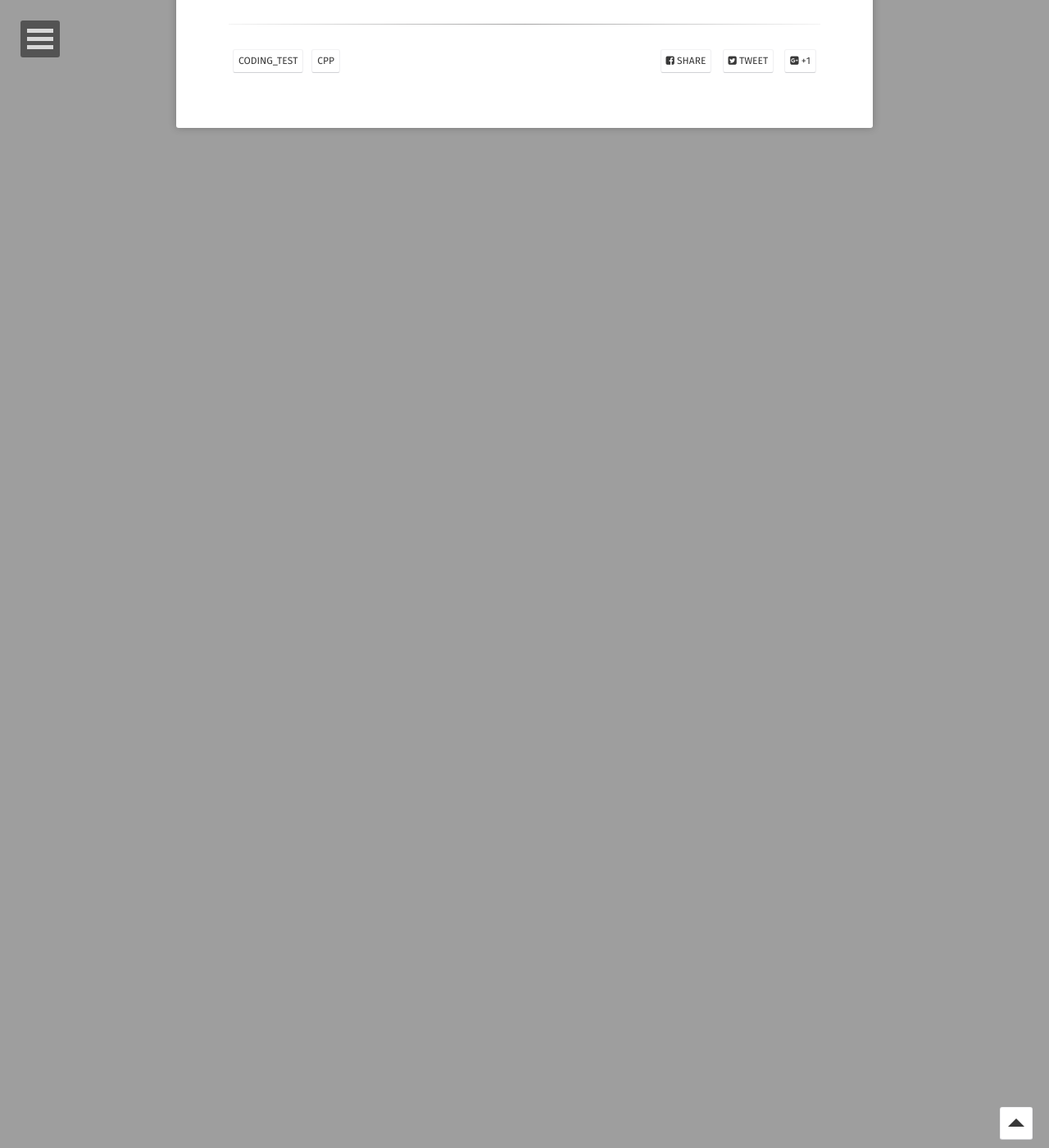
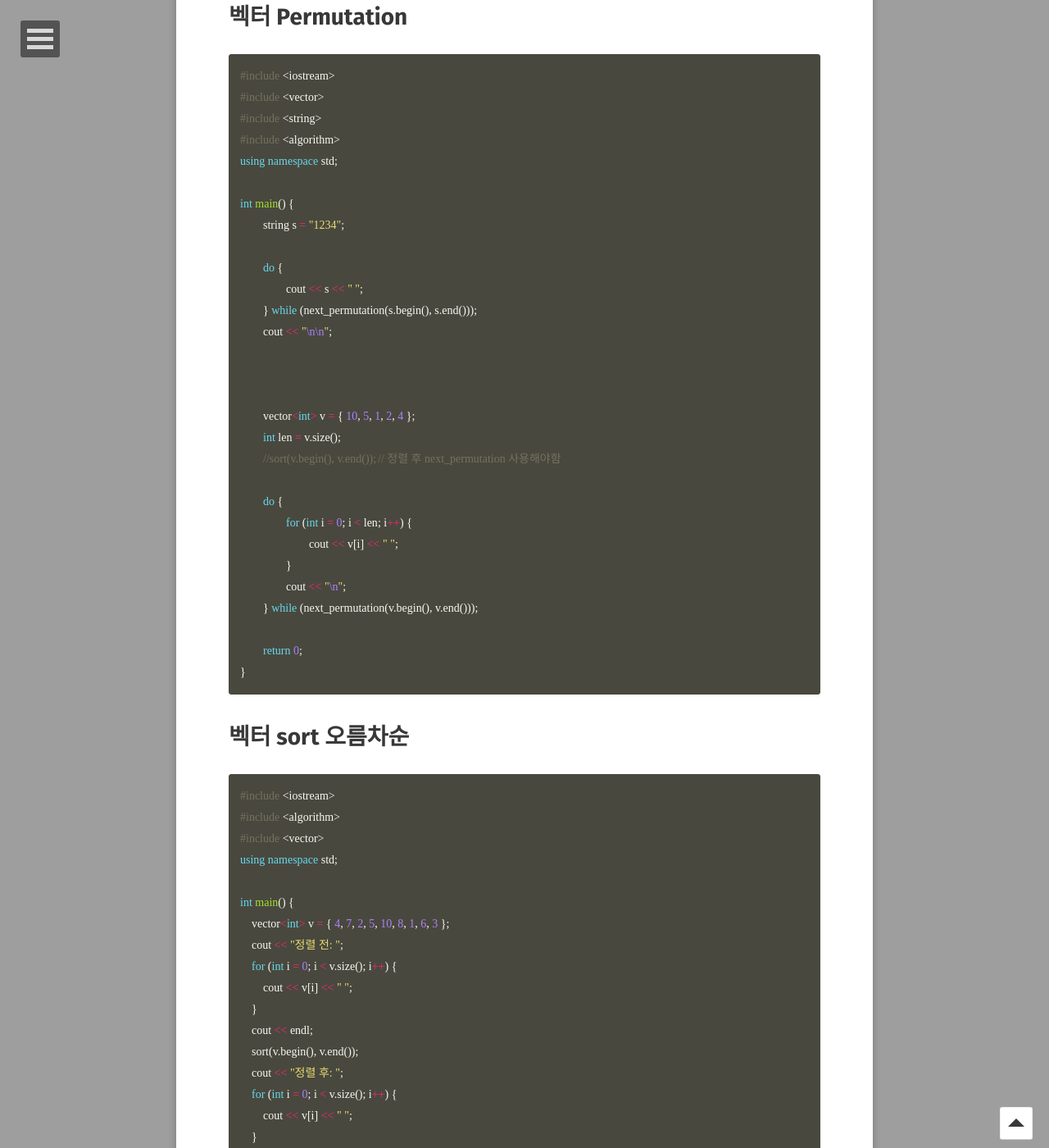
Before and after one commit to leesk212/leesk212.github.io, a Jekyll site: the page built from _posts/2024-04-15-[PS]CPP_STL_basic.md, in a window 1280 px wide and 1400 px high, scrolled down 2635 px. Shown: the whole window at 82% size. Built offline with Jekyll 4.4.1, drawn with Linux system fonts in a browser that asks for light colours; some web fonts are replaced; our own code applies the rules of GitHub Pages for plain Markdown files; comment, search, counter and statistics services are not loaded; before the commit the page ends 2791 px from its top, so only the background shows below that; some of the changed text lies outside the part shown.

Commit message:
Update and rename 2024-04-15-[PS]CPP_basic.md to 2024-04-15-[PS]CPP_STL_basic.md

````diff
--- a/_posts/2024-04-15-[PS]CPP_basic.md
+++ b/_posts/2024-04-15-[PS]CPP_STL_basic.md
@@ -93,3 +93,92 @@ int main() {
     return 0;
 }
 ```
+
+
+# 벡터 Permutation
+
+```cpp
+#include <iostream>
+#include <vector>
+#include <string>
+#include <algorithm>
+using namespace std;
+
+int main() {
+	string s = "1234";
+
+	do {
+		cout << s << " ";
+	} while (next_permutation(s.begin(), s.end()));
+	cout << "\n\n";
+
+
+
+	vector<int> v = { 10, 5, 1, 2, 4 };
+	int len = v.size();
+	//sort(v.begin(), v.end());	// 정렬 후 next_permutation 사용해야함
+
+	do {
+		for (int i = 0; i < len; i++) {
+			cout << v[i] << " ";
+		}
+		cout << "\n";
+	} while (next_permutation(v.begin(), v.end()));
+
+	return 0;
+}
+```
+
+# 벡터 sort 오름차순
+
+```cpp
+#include <iostream>
+#include <algorithm>
+#include <vector>
+using namespace std;
+
+int main() {
+    vector<int> v = { 4, 7, 2, 5, 10, 8, 1, 6, 3 };
+    cout << "정렬 전: ";
+    for (int i = 0; i < v.size(); i++) {
+    	cout << v[i] << " ";
+    }
+    cout << endl;
+    sort(v.begin(), v.end());
+    cout << "정렬 후: ";
+    for (int i = 0; i < v.size(); i++) {
+    	cout << v[i] << " ";
+    }
+    cout << endl;
+    return 0;
+}
+```
+
+# 벡터 sort 내림차순
+
+```
+#include <iostream>
+#include <algorithm>
+#include <vector>
+using namespace std;
+
+bool cmp(int a, int b) {
+    return a > b;
+}
+
+int main() {
+    vector<int> v = { 4, 7, 2, 5, 10, 8, 1, 6, 3 };
+    cout << "정렬 전: ";
+    for (int i = 0; i < v.size(); i++) {
+    	cout << v[i] << " ";
+    }
+    cout << endl;
+    sort(v.begin(), v.end(), cmp);
+    cout << "정렬 후: ";
+    for (int i = 0; i < v.size(); i++) {
+    	cout << v[i] << " ";
+    }
+    cout << endl;
+    return 0;
+}
+```
````
